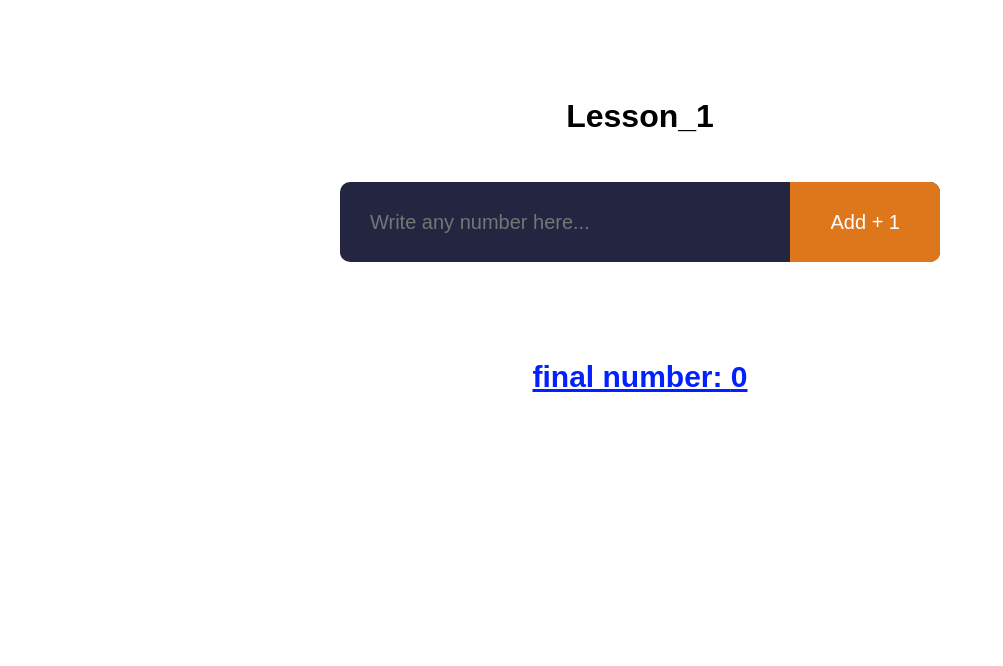
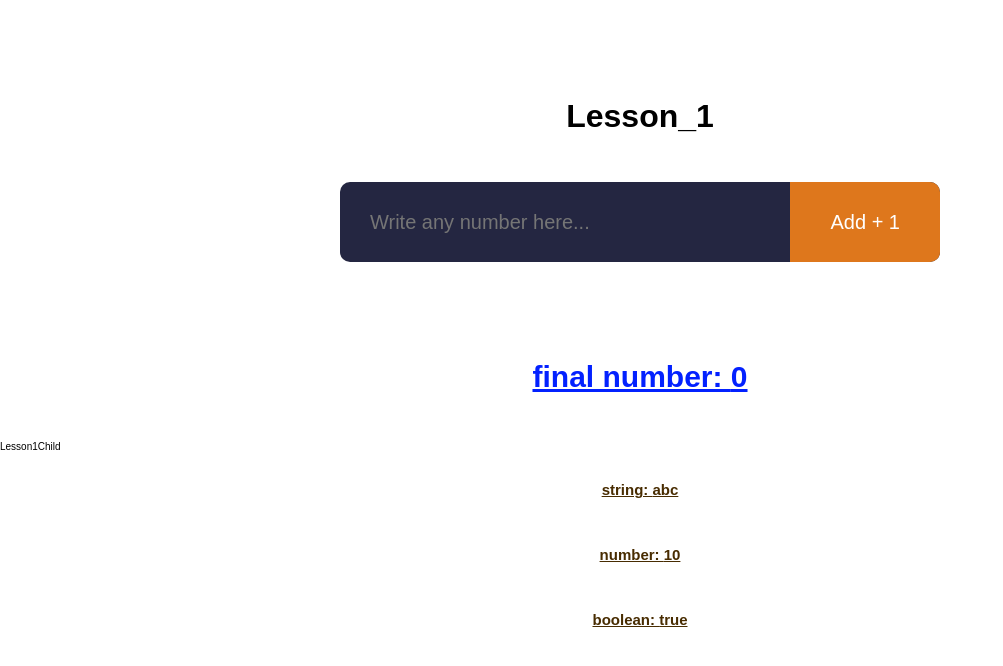
Before and after one commit to IvanovKS/React-39, a React (Create React App) app in the folder react-39/: page / in a window 1280 px wide. Shown: the top 666 px of the page, without its empty margins (0-1003 px from the left). Built offline with nearby package versions, Linux system fonts and the light colour scheme.

Commit message:
feat: add new component

```diff
--- a/react-39/src/components/Lesson1.jsx
+++ b/react-39/src/components/Lesson1.jsx
@@ -1,5 +1,6 @@
 import React from 'react';
 import './Lesson1.css';
+import Lesson1Child from './Lesson1Child';
 
 class Lesson1 extends React.Component {
   constructor(props) {
@@ -63,6 +64,7 @@ class Lesson1 extends React.Component {
           <button type="submit" onClick={this.incrementNumber}>Add + 1</button>
         </form>
         <p>final number: {this.state.number}</p>
+        <Lesson1Child string="abc" number={10} boolean/>
       </React.Fragment>
     );
   }
--- /dev/null
+++ b/react-39/src/components/Lesson1Child.css
@@ -0,0 +1,7 @@
+.child {
+  text-align: center;
+  margin: 30px auto 50px;
+  font-weight: 600;
+  font-size: 1.5rem;
+  color: rgb(72, 44, 1);
+}
--- /dev/null
+++ b/react-39/src/components/Lesson1Child.jsx
@@ -0,0 +1,17 @@
+import React from 'react';
+import './Lesson1Child.css';
+
+class Lesson1Child extends React.Component {
+  render() {
+    const { string, number, boolean } = this.props;
+    return (
+      <div>Lesson1Child
+        <p className="child">string: {string}</p>
+        <p className="child">number: {number}</p>
+        <p className="child">boolean: {boolean.toString()}</p>
+      </div>
+    );
+  }
+}
+
+export default Lesson1Child
```
